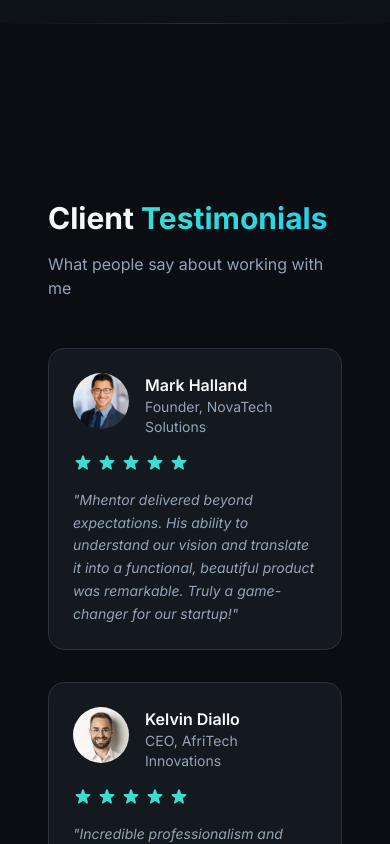
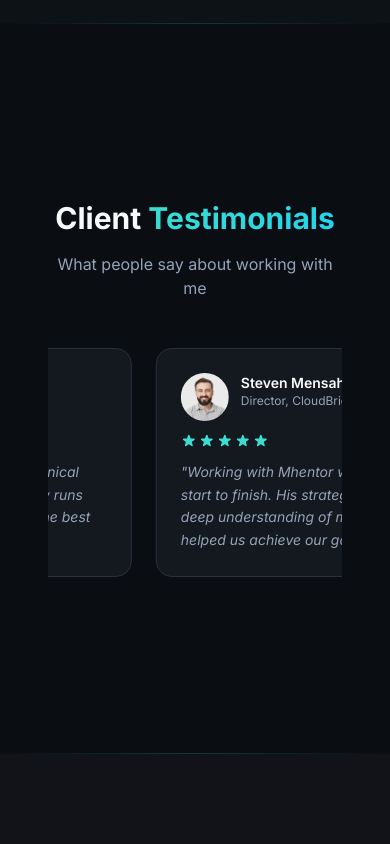
Before and after one commit to oluwadamilarem9-sudo/Portfolio, a React (Vite) app: page / in a window 390 px wide. Shown: the part 8720-9564 px from the top of the page. Built offline with nearby package versions, Linux system fonts and the light colour scheme.

Commit message:
Added project detail pages and fixed routing

```diff
--- a/src/data/portfolio.js
+++ b/src/data/portfolio.js
@@ -328,6 +328,24 @@ export const portfolioData = {
       quote: "Working with Mhentor was seamless from start to finish. His strategic approach and deep understanding of modern technologies helped us achieve our goals faster than anticipated.",
       image: "/testimonials/steven-mensah.png",
     },
+    {
+      name: "Ada Nwosu",
+      role: "Product Lead, Skyline HR",
+      quote: "He transformed a messy internal process into a clean, automated system. Our team saves hours every week and leadership finally has clear visibility into what is happening.",
+      image: "/testimonials/ada-nwosu.png",
+    },
+    {
+      name: "Tobi Johnson",
+      role: "Technical Founder, MetricFlow",
+      quote: "Beyond writing code, Mhentor helped us think through architecture, performance, and rollout. His attention to detail gave us confidence to ship to paying customers.",
+      image: "/testimonials/tobi-johnson.png",
+    },
+    {
+      name: "Sarah Mensah",
+      role: "Operations Manager, BrightLane Logistics",
+      quote: "Our custom dashboard and automation flows have reduced manual work dramatically. Communication was clear, deadlines were met, and the final result felt tailor-made for our business.",
+      image: "/testimonials/sarah-mensah.png",
+    },
   ],
   capabilities: [
     "Secure authentication systems (JWT, OAuth, role-based access)",
--- a/src/index.css
+++ b/src/index.css
@@ -208,6 +208,11 @@
   animation: scrollRight 30s linear infinite;
 }
 
+/* Slow train-style scroll for testimonials */
+.animate-scroll-left-slow {
+  animation: scrollLeft 80s linear infinite;
+}
+
 @keyframes gradientShift {
   0%, 100% {
     opacity: 1;
--- a/src/pages/HomePage.jsx
+++ b/src/pages/HomePage.jsx
@@ -56,6 +56,61 @@ const heroContainerVariants = {
     opacity: 1,
     transition: { staggerChildren: 0.1, delayChildren: 0.2 },
   },
+}
+
+function TestimonialCard({ t }) {
+  return (
+    <div className="card-premium p-6 flex-shrink-0 w-[min(100%,22rem)] min-w-[280px] md:w-[22rem] h-full flex flex-col">
+      <div className="flex items-start gap-3 mb-3">
+        <img
+          src={
+            t.image ||
+            `https://ui-avatars.com/api/?name=${encodeURIComponent(t.name)}&background=14b8a6&color=fff&size=64`
+          }
+          alt={t.name}
+          className="w-12 h-12 rounded-full object-cover flex-shrink-0"
+          onError={(e) => {
+            if (t.image) {
+              e.currentTarget.src = `https://ui-avatars.com/api/?name=${encodeURIComponent(t.name)}&background=14b8a6&color=fff&size=64`
+            }
+          }}
+        />
+        <div className="min-w-0">
+          <h3 className="font-semibold text-foreground text-sm">{t.name}</h3>
+          <p className="text-muted-foreground text-xs truncate">{t.role}</p>
+        </div>
+      </div>
+      <div className="flex gap-0.5 mb-3">
+        {[1, 2, 3, 4, 5].map((star) => (
+          <svg key={star} className="w-4 h-4 text-primary" fill="currentColor" viewBox="0 0 20 20">
+            <path d="M9.049 2.927c.3-.921 1.603-.921 1.902 0l1.07 3.292a1 1 0 00.95.69h3.462c.969 0 1.371 1.24.588 1.81l-2.8 2.034a1 1 0 00-.364 1.118l1.07 3.292c.3.921-.755 1.688-1.54 1.118l-2.8-2.034a1 1 0 00-1.175 0l-2.8 2.034c-.784.57-1.838-.197-1.539-1.118l1.07-3.292a1 1 0 00-.364-1.118L2.98 8.72c-.783-.57-.38-1.81.588-1.81h3.461a1 1 0 00.951-.69l1.07-3.292z" />
+          </svg>
+        ))}
+      </div>
+      <p className="text-muted-foreground text-sm italic leading-relaxed flex-1 line-clamp-4">
+        &quot;{t.quote}&quot;
+      </p>
+    </div>
+  )
+}
+
+function TestimonialsCarousel({ testimonials }) {
+  if (!testimonials?.length) return null
+  // Duplicate for seamless infinite train loop (scrollLeft goes -50%)
+  const strip = [...testimonials, ...testimonials]
+
+  return (
+    <div className="overflow-hidden w-full max-w-6xl mx-auto" style={{ marginLeft: 'auto', marginRight: 'auto' }}>
+      <div
+        className="flex gap-6 animate-scroll-left-slow"
+        style={{ width: 'max-content' }}
+      >
+        {strip.map((t, i) => (
+          <TestimonialCard key={`${t.name}-${i}`} t={t} />
+        ))}
+      </div>
+    </div>
+  )
 }
 
 function HeroImageCarousel({ images }) {
@@ -452,56 +507,17 @@ export default function HomePage() {
 
       <div className="h-px bg-gradient-to-r from-transparent via-primary/20 to-transparent" />
 
-      {/* Client Testimonials */}
+      {/* Client Testimonials – carousel */}
       <section id="testimonials" className="py-24 px-6 md:px-12 lg:px-24 scroll-mt-20">
-        <div className="max-w-6xl mx-auto section-container">
-          <motion.h2 {...fadeInUp} className="font-bold text-3xl md:text-4xl text-foreground mb-4">
+        <div className="max-w-4xl mx-auto section-container">
+          <motion.h2 {...fadeInUp} className="font-bold text-3xl md:text-4xl text-foreground mb-4 text-center">
             Client <span className="gradient-text">Testimonials</span>
           </motion.h2>
-          <motion.p {...fadeInUp} className="text-muted-foreground mb-12">
+          <motion.p {...fadeInUp} className="text-muted-foreground mb-12 text-center">
             What people say about working with me
           </motion.p>
-          <motion.div
-            className="grid md:grid-cols-3 gap-8"
-            initial="hidden"
-            whileInView="visible"
-            viewport={{ once: true, margin: '-80px' }}
-            variants={staggerContainer}
-          >
-            {(testimonials || []).map((t, i) => (
-              <motion.div
-                key={i}
-                variants={itemVariants}
-                whileHover={{ y: -4, transition: { duration: 0.2 } }}
-                className="card-premium p-6"
-              >
-                <div className="flex items-start gap-4 mb-4">
-                  <img
-                    src={t.image || `https://ui-avatars.com/api/?name=${encodeURIComponent(t.name)}&background=14b8a6&color=fff&size=64`}
-                    alt={t.name}
-                    className="w-14 h-14 rounded-full object-cover flex-shrink-0"
-                    onError={(e) => {
-                      if (t.image) {
-                        e.target.src = `https://ui-avatars.com/api/?name=${encodeURIComponent(t.name)}&background=14b8a6&color=fff&size=64`
-                      }
-                    }}
-                  />
-                  <div>
-                    <h3 className="font-semibold text-foreground">{t.name}</h3>
-                    <p className="text-muted-foreground text-sm">{t.role}</p>
-                  </div>
-                </div>
-                <div className="flex gap-1 mb-4">
-                  {[1, 2, 3, 4, 5].map((star) => (
-                    <svg key={star} className="w-5 h-5 text-primary" fill="currentColor" viewBox="0 0 20 20">
-                      <path d="M9.049 2.927c.3-.921 1.603-.921 1.902 0l1.07 3.292a1 1 0 00.95.69h3.462c.969 0 1.371 1.24.588 1.81l-2.8 2.034a1 1 0 00-.364 1.118l1.07 3.292c.3.921-.755 1.688-1.54 1.118l-2.8-2.034a1 1 0 00-1.175 0l-2.8 2.034c-.784.57-1.838-.197-1.539-1.118l1.07-3.292a1 1 0 00-.364-1.118L2.98 8.72c-.783-.57-.38-1.81.588-1.81h3.461a1 1 0 00.951-.69l1.07-3.292z" />
-                    </svg>
-                  ))}
-                </div>
-                <p className="text-muted-foreground text-sm italic leading-relaxed">&quot;{t.quote}&quot;</p>
-              </motion.div>
-            ))}
-          </motion.div>
+
+          <TestimonialsCarousel testimonials={testimonials || []} />
         </div>
       </section>
 
```
